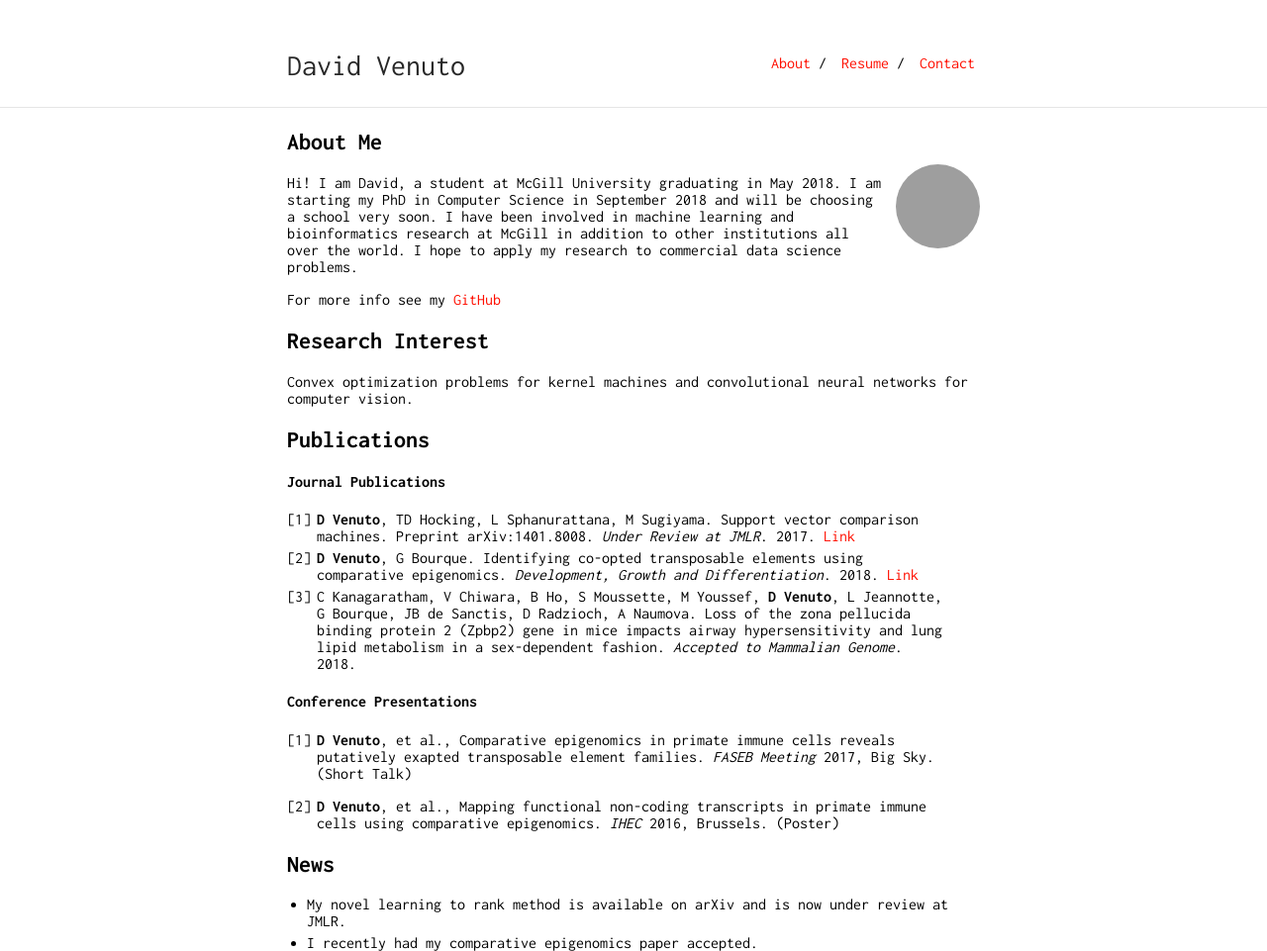
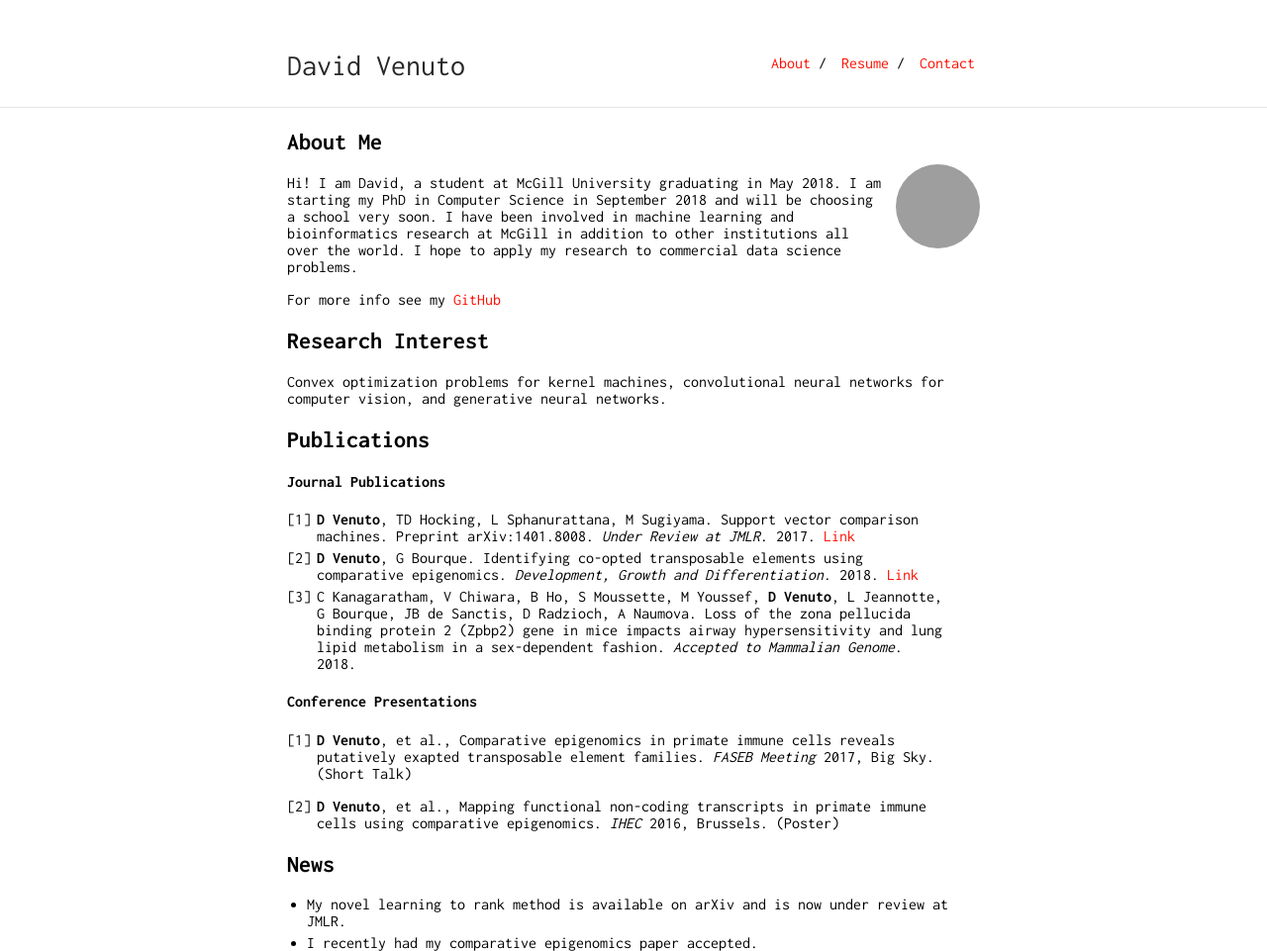
Before and after one commit to dvVenuto/dvvenuto.github.io, a Jekyll site: the page built from index.md, in a window 1280 px wide. Shown: the whole page at 99% size. Built offline with Jekyll 4.4.1, drawn with Linux system fonts in a browser that asks for light colours; our own code applies the rules of GitHub Pages for plain Markdown files; grey boxes are pictures that could not be loaded.

Commit message:
Update index.md

```diff
--- a/index.md
+++ b/index.md
@@ -12,7 +12,7 @@ For more info see my [GitHub](https://github.com/dvVenuto)
 
 ## Research Interest
 
-Convex optimization problems for kernel machines and convolutional neural networks for computer vision.
+Convex optimization problems for kernel machines, convolutional neural networks for computer vision, and generative neural networks.
 
 ## Publications
 
```
